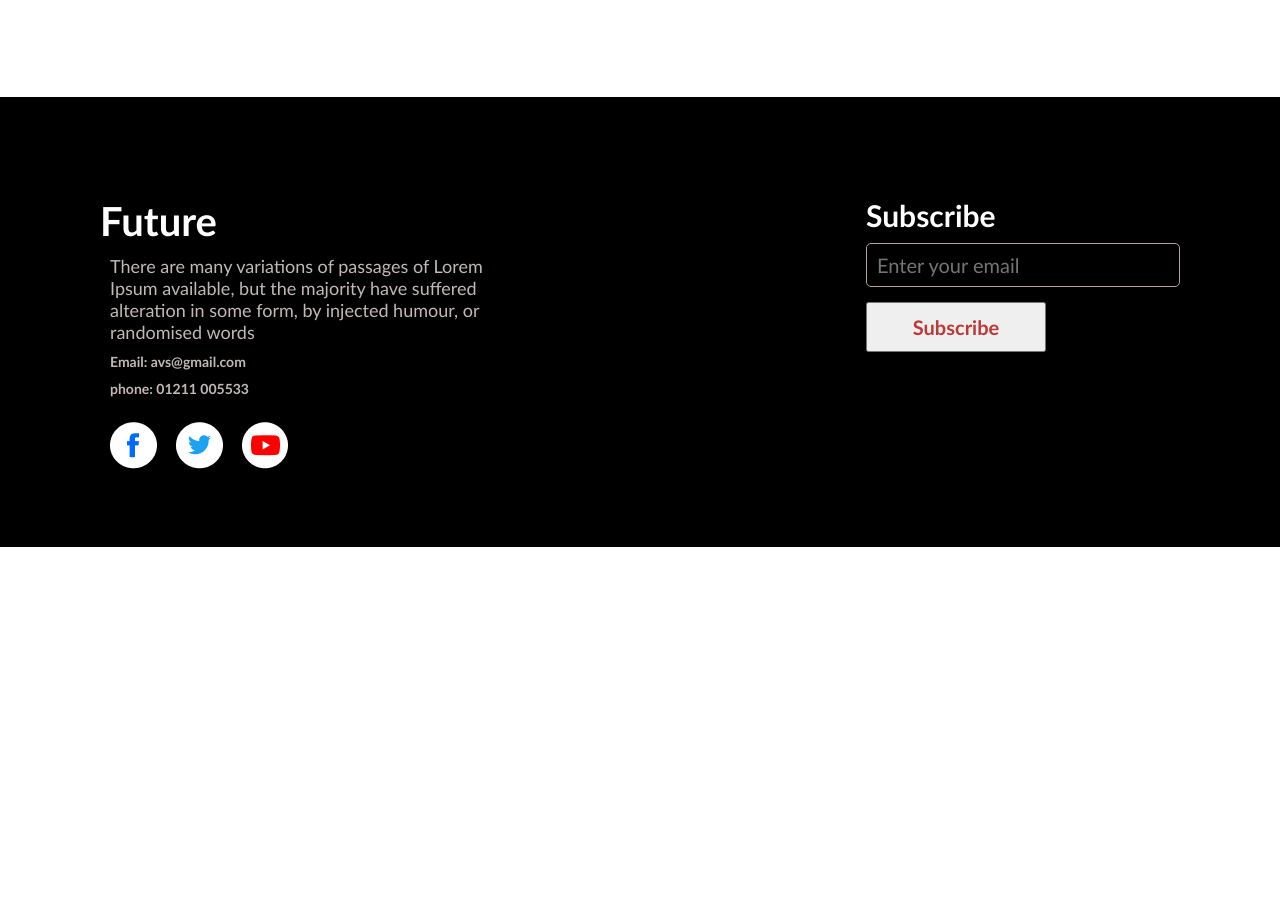
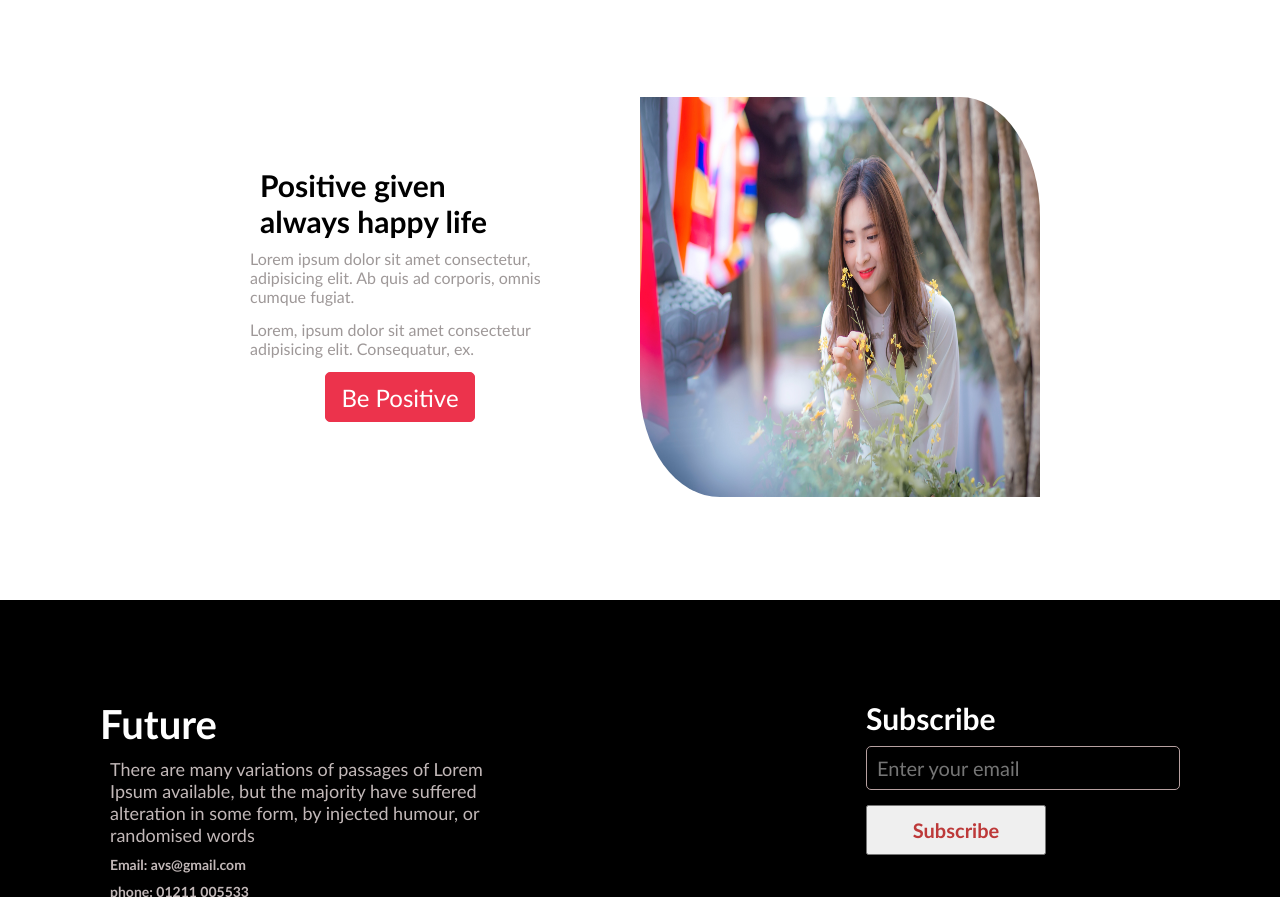
Before and after one commit to ArjumanJesmin/new-year-my-project, a plain HTML site: page index.html in a window 1280 px wide. Shown: the part 2050-2947 px from the top of the page. Before the commit the page ends 2632 px from the top, so only its background shows below. Drawn offline with Linux system fonts and the light colour scheme.

Commit message:
always be positive

```diff
--- a/index.html
+++ b/index.html
@@ -99,6 +99,24 @@
         </div>
     </section>
 
+    <!-- This is positive section -->
+    <section>
+        <main>
+            <div class="positive">
+                <div class="positive-girl">
+                    <h3>Positive given always happy life</h3>
+                    <p>Lorem ipsum dolor sit amet consectetur, adipisicing elit. Ab quis ad corporis, omnis cumque
+                        fugiat.</p>
+                    <p>Lorem, ipsum dolor sit amet consectetur adipisicing elit. Consequatur, ex.</p>
+                    <button class="text-btn">Be Positive</button>
+                </div>
+                <div class="girl-image">
+                    <img src="./images/girl.jpg" alt="">
+                </div>
+            </div>
+        </main>
+    </section>
+    <!-- footer section start  -->
     <section>
         <footer class="footer">
             <div class="future">
--- a/style.css
+++ b/style.css
@@ -166,7 +166,57 @@ margin-bottom: 20px;
   font-size: 18px;
   font-weight: 500;
  }
- /* Future section start */
+
+ /* This is positive section  */
+.positive {
+    display: flex;
+    margin: 50px 200px;
+    text-align: center;
+    padding-bottom: 30px;
+}
+
+.positive-girl {
+    padding: 40px 30px 10px;
+    margin: 20px;
+    text-align: center;
+    border-radius: 5px;
+    height: 230px;
+}
+
+
+.positive-girl h3 {
+    text-align: left;
+    padding: 10px;
+    font-size: 30px;
+}
+
+.positive-girl p {
+    font-size: 16px;
+    padding-bottom: 14px;
+    color: rgb(158, 152, 152);
+    text-align: left;
+}
+
+.positive-girl button{
+    width: 150px;
+    height: 50px;
+    background-color: rgb(236, 51, 76);
+    border: 1px solid rgb(236, 51, 76);
+    border-radius: 5px;
+    color: white;
+    font-size: 24px;
+}
+
+ .girl-image img{
+    width: 400px;
+    height:400px;
+    padding: 0px 20px 10px;
+    margin:0px 20px 10px;
+    border-radius: 10px 100px / 120px;
+}
+
+
+ /* footer section start */
 
 .footer{
     background-color: black;
```
Also changed, not shown: images/girl.jpg (added).
